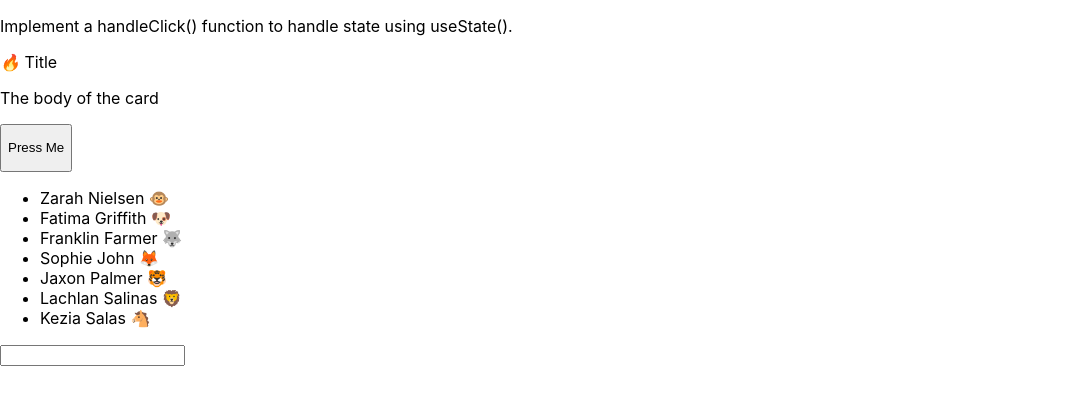
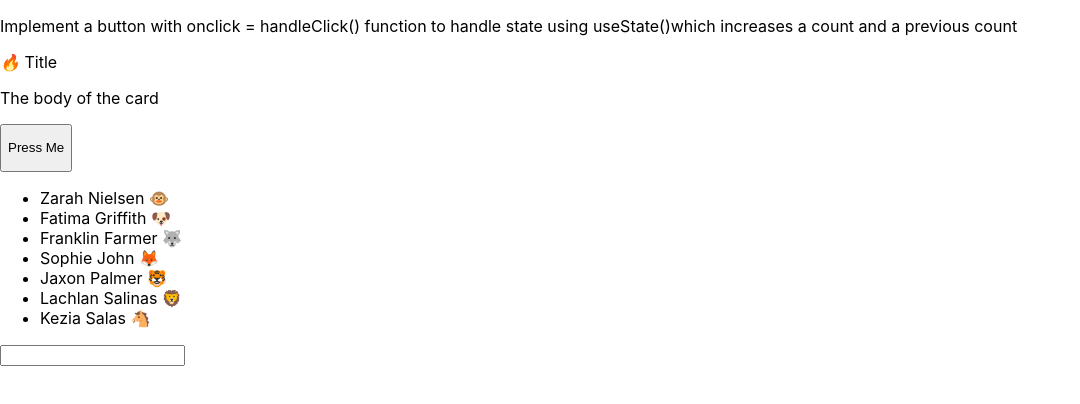
Before and after one commit to caoviv/Fireship.io-React-Challenges, a React (Create React App) app: page / in a window 1280 px wide. Shown: the top 404 px of the page, without its empty margins (0-1080 px from the left). Built offline with nearby package versions, Linux system fonts and the light colour scheme.

Commit message:
implement increment button w current & prev count

```diff
--- a/src/components/DisplayChallenge.jsx
+++ b/src/components/DisplayChallenge.jsx
@@ -1,6 +1,6 @@
 function DisplayChallenge({ name }) {
   return (
-    <p>Implement a handleClick() function to handle state using useState().</p>
+    <p>Implement a button with onclick = handleClick() function to handle state using useState()which increases a count and a previous count</p>
   );
 }
 
```
